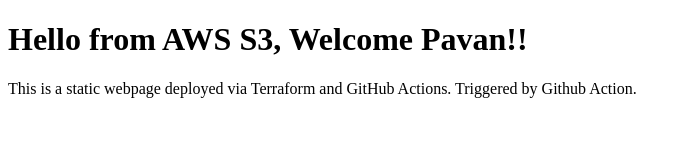
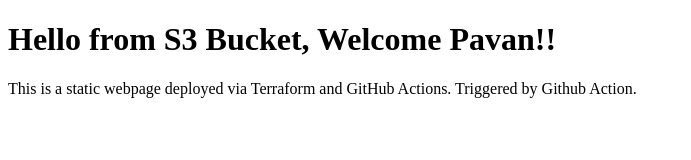
Before and after one commit to pavan-bethanabotla-infosrc/terraform-github-actions, a plain HTML site: page index.html in a window 1280 px wide. Shown: the whole page, without its empty margins (0-691 px from the left). Drawn offline with Linux system fonts and the light colour scheme.

Commit message:
Modified index.html and deploy.yaml files

```diff
--- a/index.html
+++ b/index.html
@@ -4,7 +4,7 @@
     <title>My S3 Website</title>
 </head>
 <body>
-    <h1>Hello from AWS S3, Welcome Pavan!!</h1>
+    <h1>Hello from S3 Bucket, Welcome Pavan!!</h1>
     <p>This is a static webpage deployed via Terraform and GitHub Actions. Triggered by Github Action.</p>
 </body>
 </html>
```
Also changed, not shown: 1 other file.
